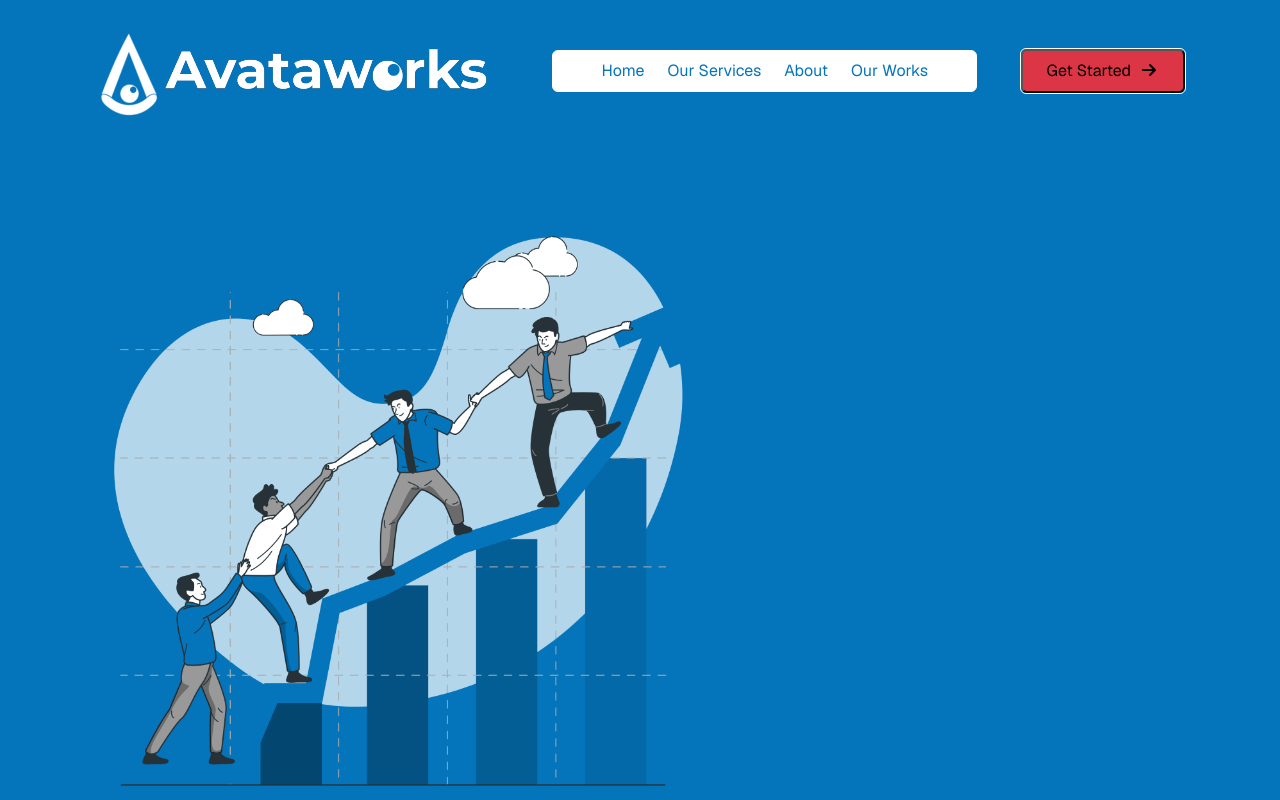
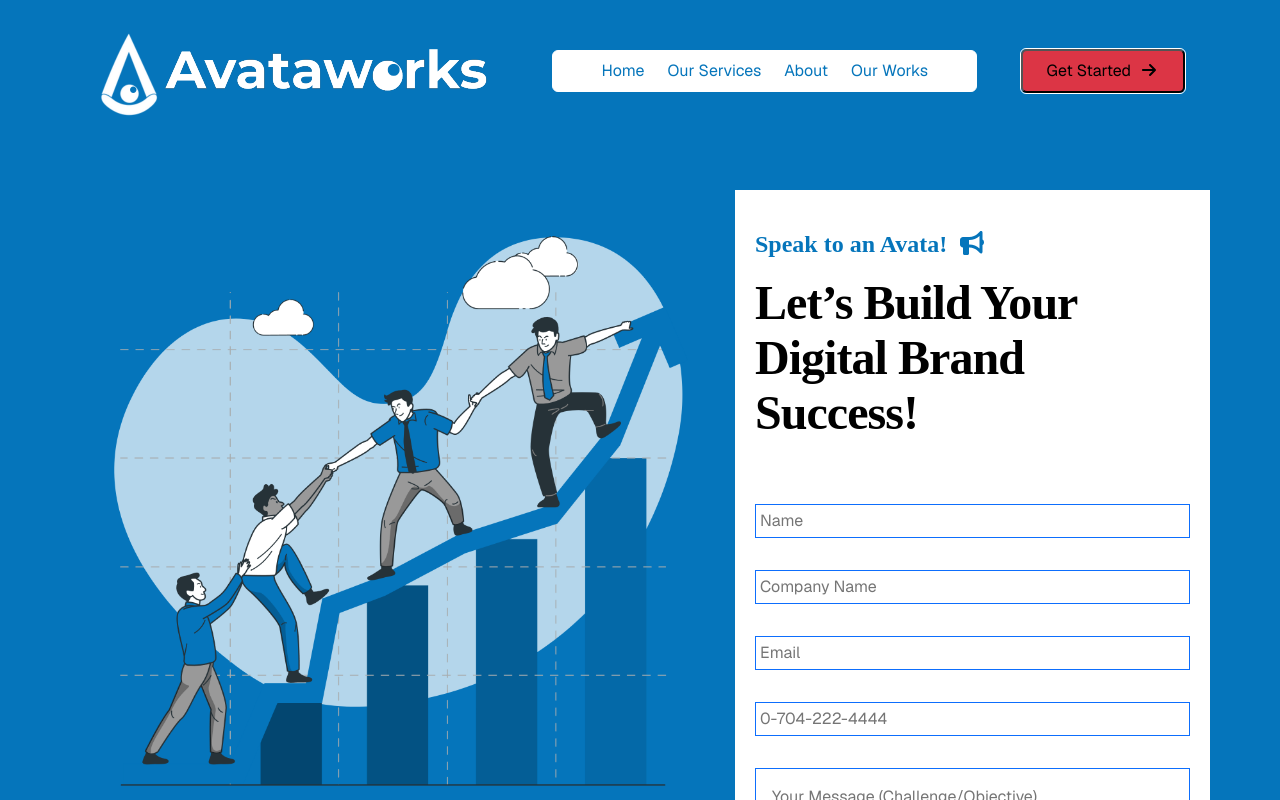
Before and after one commit to leadiville/avataworks_digital_agency, a Next.js app: page /get-quote in a window 1280 px wide. Shown: the top 800 px of the page. Built offline with nearby package versions, Linux system fonts and the light colour scheme.

Commit message:
style: style get-quote page

```diff
--- a/src/app/get-quote/page.tsx
+++ b/src/app/get-quote/page.tsx
@@ -16,13 +16,13 @@
     return (
         <div className="bg-primary">
             <div className='container py-lg-5 pb-5'>
-                <div className="row gap-1">
-                    <div className="col-lg-7 d-lg-flex align-items-end">
-                        <div className="d-flex align-items-center h-100">
+                <div className="row">
+                    <div className="col-lg-7 d-lg-flex align-items-center">
+                        <div className="h-100">
                             <Image width={400} height={800} className="w-100 h-auto" alt="get-quote-img" src={"/getQuote/Good team-bro.png"} />
                         </div>
                     </div>
-                    <div className="container col-lg-5 bg-white text-primary d-flex align-items-center form-container">
+                    <div className="container col-lg-5 bg-white text-primary form-container">
                         <div>
                             <h4 className="text-capitalized mb-3 fw-bold">Speak to an Avata!<span className="text-primary"><FontAwesomeIcon icon={faBullhorn} width={50} height={100} /></span></h4>
                             <h2 className="text-black text-capitalize">Let’s build your digital brand success! </h2>
--- a/src/app/globals.css
+++ b/src/app/globals.css
@@ -981,7 +981,7 @@
 
 .form-container {
   height: fit-content;
-  padding: 60px 40px;
+  padding: 40px 20px;
 }
 
 input:-webkit-autofill,
```
